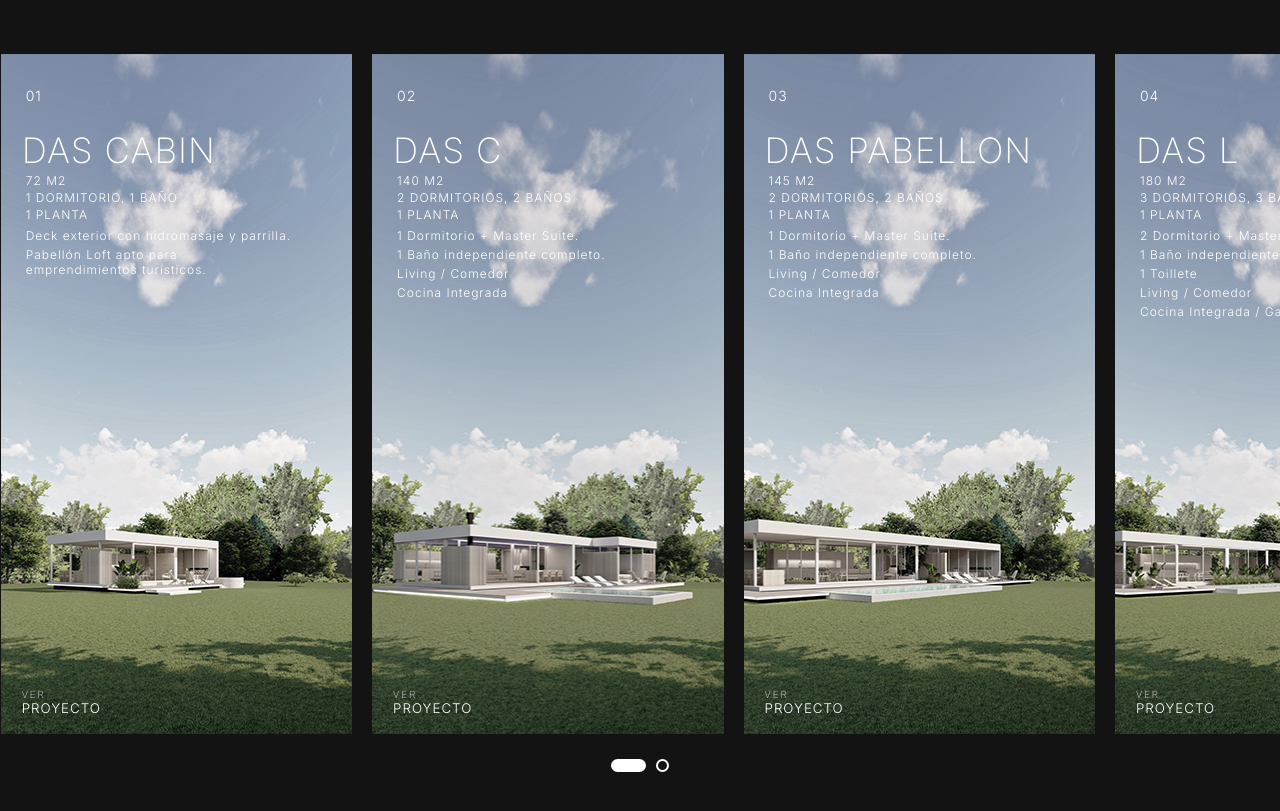
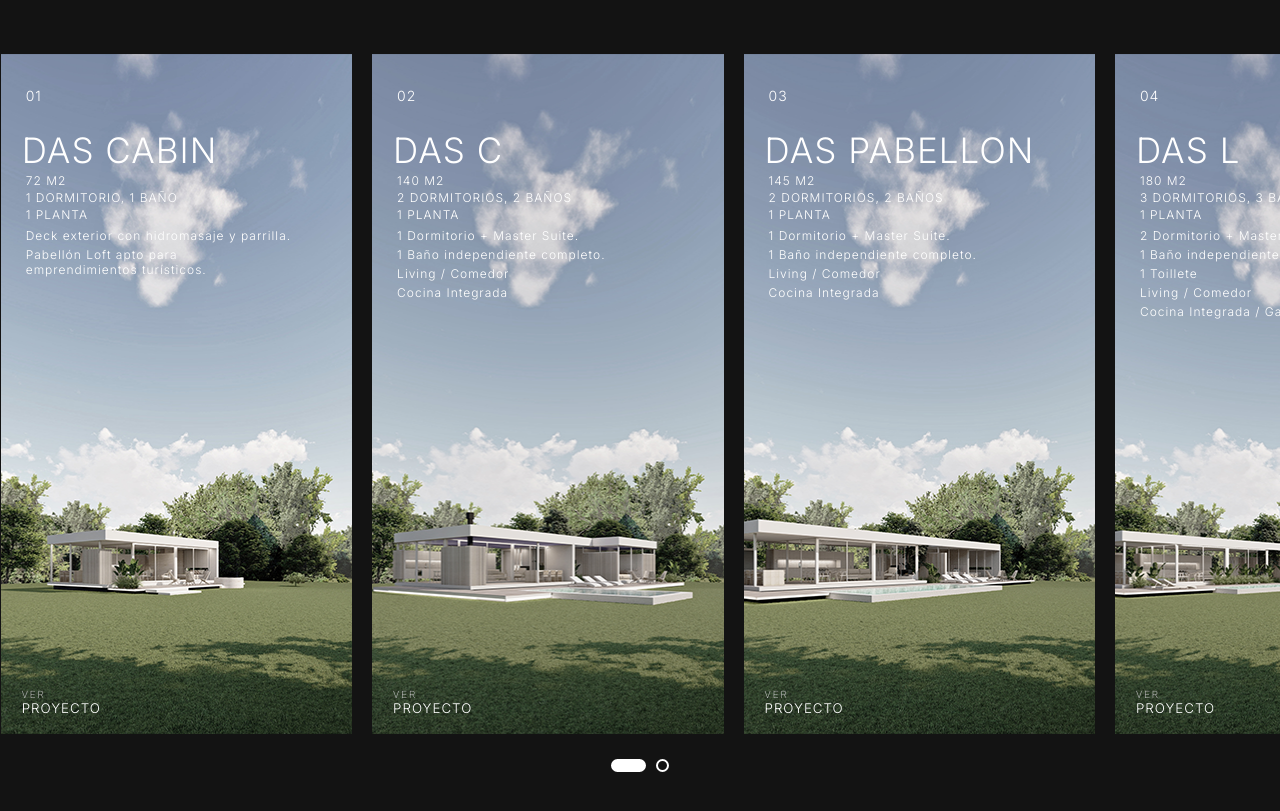
Before and after one commit to Cla4rk/DasHaus, a website: page index.html in a window 1280 px wide. Shown: the part 1780-2591 px from the top of the page. Drawn offline with nearby package versions, Linux system fonts and the light colour scheme; some packages are replaced by stand-ins of ours; a script that the page names is missing; a web font is replaced by a local one.

Commit message:
se engrosaron las letras de las casas del carousel

```diff
--- a/index.html
+++ b/index.html
@@ -163,7 +163,7 @@
                     <div class="texto" style="position: absolute; bottom: 457px; width: 270PX;">
                         <h3 style="color: rgb(255, 255, 255); font-weight: 300; font-size: 14px; margin-left: 4px;">01
                         </h3>
-                        <h3 style=" color: rgb(255, 255, 255); font-weight: 200; font-size: 35px; margin-top: 25px;">
+                        <h3 style=" color: rgb(255, 255, 255); font-weight: 300; font-size: 35px; margin-top: 25px;">
                             DAS CABIN</h3>
                         <h3
                             style="color: rgb(255, 255, 255); font-weight: 400; font-size: 12px; margin-top: 2px; margin-left: 4px;">
@@ -193,7 +193,7 @@
                     <div class="texto" style="position: absolute; bottom: 434px; width: 270PX;">
                         <h3 style="color: rgb(255, 255, 255); font-weight: 300; font-size: 14px; margin-left: 4px;">02
                         </h3>
-                        <h3 style=" color: rgb(255, 255, 255); font-weight: 200; font-size: 35px; margin-top: 25px;">
+                        <h3 style=" color: rgb(255, 255, 255); font-weight: 300; font-size: 35px; margin-top: 25px;">
                             DAS C</h3>
                         <h3
                             style="color: rgb(255, 255, 255); font-weight: 400; font-size: 12px; margin-top: 2px; margin-left: 4px;">
@@ -229,7 +229,7 @@
                     <div class="texto" style="position: absolute; bottom: 434px; width: 270PX;">
                         <h3 style="color: rgb(255, 255, 255); font-weight: 300; font-size: 14px; margin-left: 4px;">03
                         </h3>
-                        <h3 style=" color: rgb(255, 255, 255); font-weight: 200; font-size: 35px; margin-top: 25px;">
+                        <h3 style=" color: rgb(255, 255, 255); font-weight: 300; font-size: 35px; margin-top: 25px;">
                             DAS PABELLON</h3>
                         <h3
                             style="color: rgb(255, 255, 255); font-weight: 400; font-size: 12px; margin-top: 2px; margin-left: 4px;">
@@ -264,7 +264,7 @@
                     <div class="texto" style="position: absolute; bottom: 415px; width: 300PX;">
                         <h3 style="color: rgb(255, 255, 255); font-weight: 300; font-size: 14px; margin-left: 4px;">04
                         </h3>
-                        <h3 style=" color: rgb(255, 255, 255); font-weight: 200; font-size: 35px; margin-top: 25px;">
+                        <h3 style=" color: rgb(255, 255, 255); font-weight: 300; font-size: 35px; margin-top: 25px;">
                             DAS L</h3>
                         <h3
                             style="color: rgb(255, 255, 255); font-weight: 400; font-size: 12px; margin-top: 2px; margin-left: 4px;">
@@ -302,7 +302,7 @@
                     <div class="texto" style="position: absolute; bottom: 415px; width: 480PX;">
                         <h3 style="color: rgb(255, 255, 255); font-weight: 300; font-size: 14px; margin-left: 4px;">05
                         </h3>
-                        <h3 style=" color: rgb(255, 255, 255); font-weight: 200; font-size: 35px; margin-top: 25px;">
+                        <h3 style=" color: rgb(255, 255, 255); font-weight: 300; font-size: 35px; margin-top: 25px;">
                             DAS LH</h3>
                         <h3
                             style="color: rgb(255, 255, 255); font-weight: 400; font-size: 12px; margin-top: 2px; margin-left: 4px;">
```
